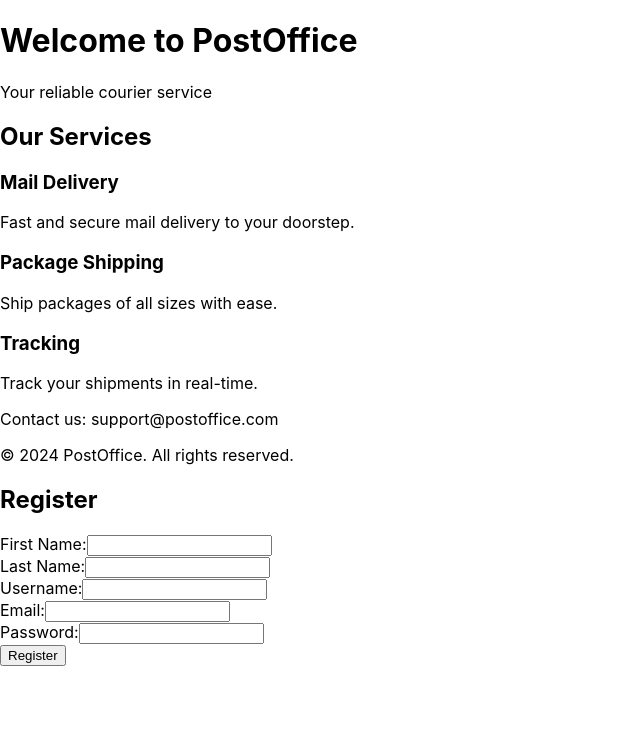
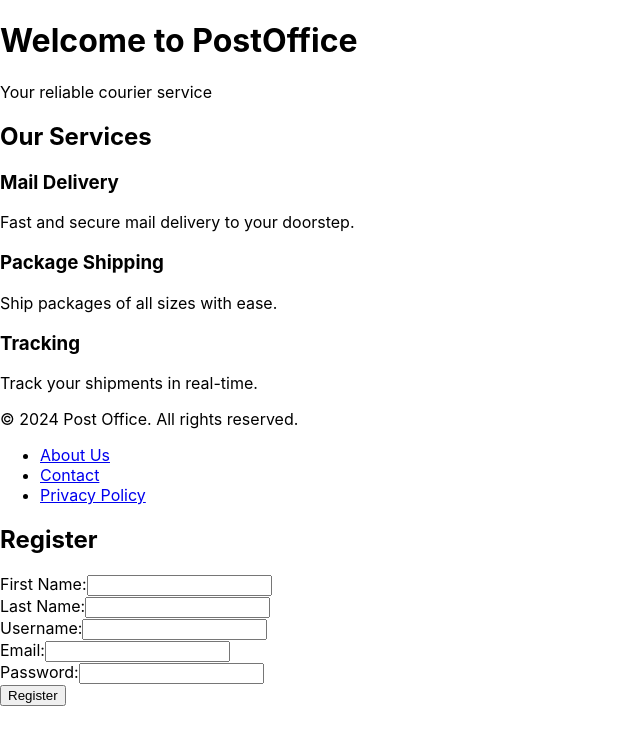
Before and after one commit to LuisangelE-04/Database-Project, a React (Create React App) app in the folder frontend/: page / in a window 1280 px wide. Shown: the top 744 px of the page, without its empty margins (0-640 px from the left). Built offline with nearby package versions, Linux system fonts and the light colour scheme.

Commit message:
add footer to landing page

```diff
--- a/frontend/src/components/Footer.js
+++ b/frontend/src/components/Footer.js
@@ -1,5 +1,5 @@
 import React from 'react';
-import './Footer.css';
+import '../css/Footer.css';
 
 const Footer = () => {
   return (
--- a/frontend/src/pages/Landing.js
+++ b/frontend/src/pages/Landing.js
@@ -1,4 +1,5 @@
 import React from 'react';
+import Footer from '../components/Footer';
 import '../css/Landing.css';
 
 const LandingPage = () => {
@@ -23,10 +24,7 @@ const LandingPage = () => {
           <p>Track your shipments in real-time.</p>
         </div>
       </section>
-      <footer className="landing-footer">
-        <p>Contact us: support@postoffice.com</p>
-        <p>&copy; 2024 PostOffice. All rights reserved.</p>
-      </footer>
+      <Footer />
     </div>
   );
 };
```
